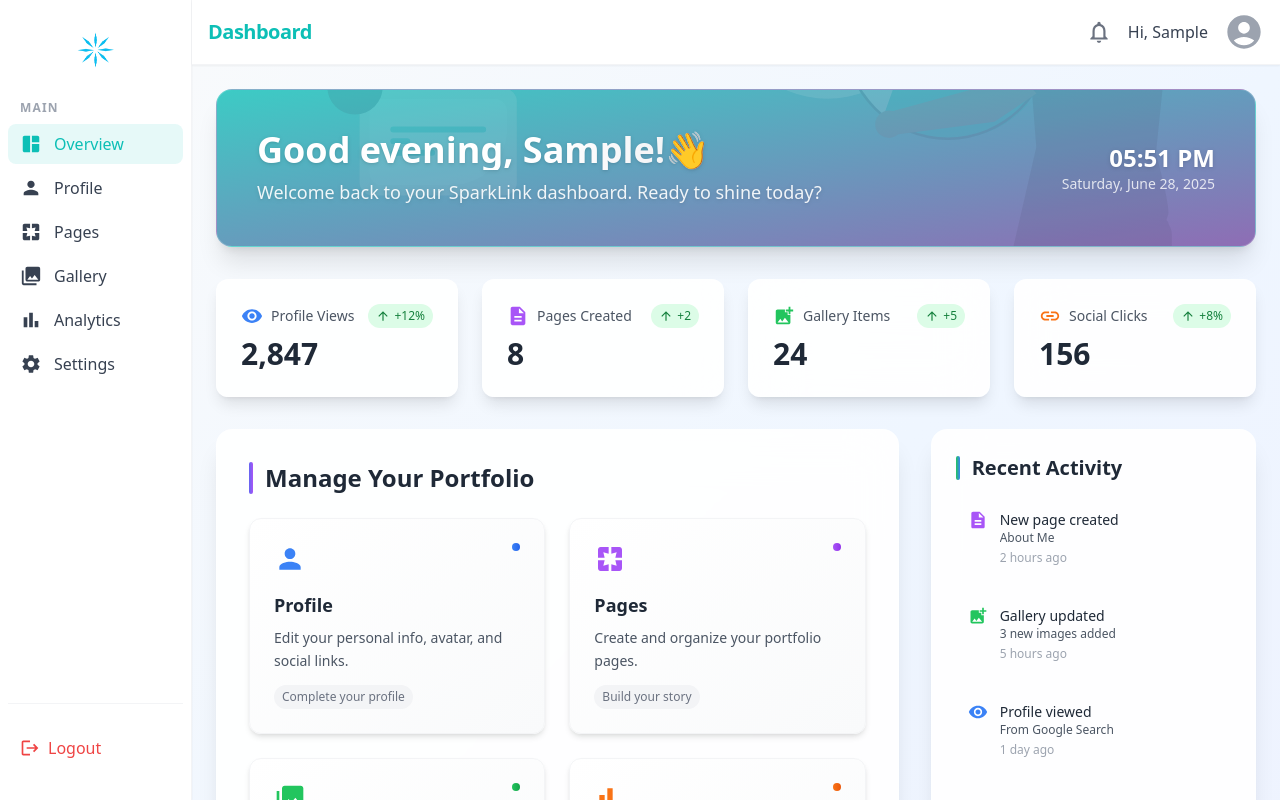
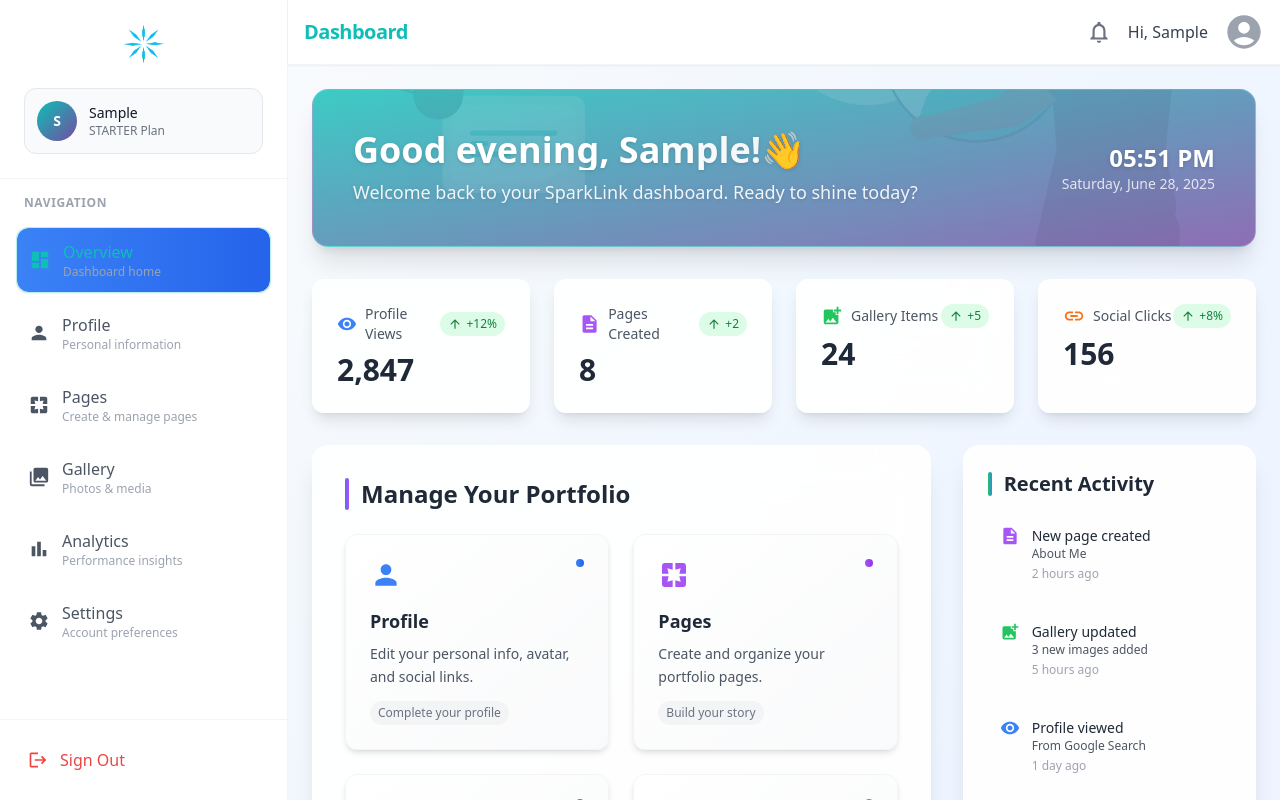
Before and after one commit to evansachie/SparkLink, a React (Vite) app in the folder client/: page /dashboard in a window 1280 px wide. Shown: the top 800 px of the page. Built offline with nearby package versions, Linux system fonts and the light colour scheme; sample sign-in values are in the browser's storage.

Commit message:
feat: enhance Sidebar section

```diff
--- a/client/src/components/dashboard/Sidebar.tsx
+++ b/client/src/components/dashboard/Sidebar.tsx
@@ -1,6 +1,7 @@
 import { Link, useLocation } from "react-router-dom";
 import Logo from "../common/Logo";
 import {
+  MdDashboard,
   MdPerson,
   MdPages,
   MdPhotoLibrary,
@@ -8,25 +9,63 @@ import {
   MdSettings,
   MdLogout,
   MdClose,
-  MdSpaceDashboard,
+  MdVerified,
+  MdKeyboardArrowRight,
 } from "react-icons/md";
 import { GiHamburgerMenu } from "react-icons/gi";
 import { useState, useEffect } from "react";
 import { useAuth } from "../../context/AuthContext";
+import { motion, AnimatePresence } from "framer-motion";
 
 const sidebarLinks = [
-  { to: "/dashboard", label: "Overview", icon: <MdSpaceDashboard size={22} /> },
-  { to: "/dashboard/profile", label: "Profile", icon: <MdPerson size={22} /> },
-  { to: "/dashboard/pages", label: "Pages", icon: <MdPages size={22} /> },
-  { to: "/dashboard/gallery", label: "Gallery", icon: <MdPhotoLibrary size={22} /> },
-  { to: "/dashboard/analytics", label: "Analytics", icon: <MdBarChart size={22} /> },
-  { to: "/dashboard/settings", label: "Settings", icon: <MdSettings size={22} /> },
+  {
+    to: "/dashboard",
+    label: "Overview",
+    icon: <MdDashboard size={22} />,
+    description: "Dashboard home",
+    gradient: "from-blue-500 to-blue-600",
+  },
+  {
+    to: "/dashboard/profile",
+    label: "Profile",
+    icon: <MdPerson size={22} />,
+    description: "Personal information",
+    gradient: "from-purple-500 to-purple-600",
+  },
+  {
+    to: "/dashboard/pages",
+    label: "Pages",
+    icon: <MdPages size={22} />,
+    description: "Create & manage pages",
+    gradient: "from-green-500 to-green-600",
+  },
+  {
+    to: "/dashboard/gallery",
+    label: "Gallery",
+    icon: <MdPhotoLibrary size={22} />,
+    description: "Photos & media",
+    gradient: "from-pink-500 to-pink-600",
+  },
+  {
+    to: "/dashboard/analytics",
+    label: "Analytics",
+    icon: <MdBarChart size={22} />,
+    description: "Performance insights",
+    gradient: "from-orange-500 to-orange-600",
+  },
+  {
+    to: "/dashboard/settings",
+    label: "Settings",
+    icon: <MdSettings size={22} />,
+    description: "Account preferences",
+    gradient: "from-gray-500 to-gray-600",
+  },
 ];
 
 export default function Sidebar() {
   const location = useLocation();
   const [open, setOpen] = useState(false);
-  const { logout } = useAuth();
+  const { user, logout } = useAuth();
 
   // Close sidebar on route change (mobile)
   useEffect(() => {
@@ -54,94 +93,226 @@ export default function Sidebar() {
     return location.pathname.startsWith(to);
   };
 
+  const displayName =
+    user && typeof user === "object" && "firstName" in user && typeof user.firstName === "string"
+      ? user.firstName
+      : user && typeof user === "object" && "email" in user && typeof user.email === "string"
+      ? user.email.split("@")[0]
+      : "User";
+
+  const avatarSrc =
+    user && typeof user === "object" && "profilePicture" in user && typeof user.profilePicture === "string"
+      ? user.profilePicture
+      : undefined;
+
+  const userSubscription =
+    user && typeof user === "object" && "subscription" in user && typeof user.subscription === "string"
+      ? user.subscription
+      : "STARTER";
+
+  const hasVerifiedBadge =
+    user && typeof user === "object" && "hasVerifiedBadge" in user
+      ? Boolean(user.hasVerifiedBadge)
+      : false;
+
   // Sidebar content for reuse
   const sidebarContent = (
-    <>
-      <div className="mb-8 flex items-center justify-center">
-        <Logo size={36} />
+    <div className="h-full flex flex-col bg-white border-r border-gray-100">
+      {/* Header */}
+      <motion.div
+        className="p-6 border-b border-gray-100"
+        initial={{ opacity: 0, y: -20 }}
+        animate={{ opacity: 1, y: 0 }}
+        transition={{ duration: 0.5 }}
+      >
+        <motion.div
+          className="flex items-center justify-center mb-6"
+          whileHover={{ scale: 1.05 }}
+          transition={{ type: "spring", stiffness: 400, damping: 10 }}
+        >
+          <Logo size={40} />
+        </motion.div>
+
+        {/* User Info */}
+        <motion.div
+          className="flex items-center gap-3 p-3 bg-gray-50 rounded-xl border border-gray-200 hover:bg-gray-100 transition-colors"
+          whileHover={{ scale: 1.02 }}
+          transition={{ type: "spring", stiffness: 400, damping: 10 }}
+        >
+          {avatarSrc ? (
+            <img
+              src={avatarSrc}
+              alt="User"
+              className="w-10 h-10 rounded-full object-cover border-2 border-primary/30"
+            />
+          ) : (
+            <div className="w-10 h-10 rounded-full bg-gradient-to-br from-primary to-accent flex items-center justify-center">
+              <span className="text-white font-semibold text-sm">
+                {displayName.charAt(0).toUpperCase()}
+              </span>
             </div>
-      <div className="mb-2 px-3 text-xs font-semibold text-gray-400 uppercase tracking-widest">
-        Main
+          )}
+          <div className="flex-1 min-w-0">
+            <div className="flex items-center gap-1">
+              <p className="text-gray-900 font-medium text-sm truncate">
+                {displayName}
+              </p>
+              {hasVerifiedBadge && (
+                <MdVerified className="text-primary w-4 h-4 flex-shrink-0" />
+              )}
             </div>
-      <nav className="flex-1 space-y-1">
-        {sidebarLinks.map((link) => (
+            <p className="text-gray-500 text-xs">
+              {userSubscription} Plan
+            </p>
+          </div>
+        </motion.div>
+      </motion.div>
+
+      {/* Navigation */}
+      <nav className="flex-1 p-4 space-y-2">
+        <motion.div
+          className="text-xs font-semibold text-gray-400 uppercase tracking-wider mb-4 px-2"
+          initial={{ opacity: 0 }}
+          animate={{ opacity: 1 }}
+          transition={{ delay: 0.2 }}
+        >
+          Navigation
+        </motion.div>
+        {sidebarLinks.map((link, index) => {
+          const active = isActive(link.to);
+          return (
+            <motion.div
+              key={link.to}
+              initial={{ opacity: 0, x: -20 }}
+              animate={{ opacity: 1, x: 0 }}
+              transition={{ delay: 0.1 + index * 0.05 }}
+            >
               <Link
-            key={link.to}
                 to={link.to}
-            className={`flex items-center gap-3 px-3 py-2 rounded-lg font-medium transition ${
-              isActive(link.to)
-                ? "bg-primary/10 text-primary"
-                : "text-gray-700 hover:bg-primary/5"
+                className={`group flex items-center gap-3 px-3 py-3 rounded-xl font-medium transition-all duration-200 relative overflow-hidden ${
+                  active
+                    ? "bg-primary/10 text-primary border border-primary/20 shadow-sm"
+                    : "text-gray-600 hover:bg-gray-50 hover:text-gray-900"
                 }`}
               >
+                {active && (
+                  <motion.div
+                    layoutId="activeBackground"
+                    className={`absolute inset-0 bg-gradient-to-r ${link.gradient} opacity-5 rounded-xl`}
+                    transition={{ type: "spring", bounce: 0.2, duration: 0.6 }}
+                  />
+                )}
+                <motion.div
+                  className={`relative z-10 ${active ? `text-primary` : ""}`}
+                  whileHover={{ scale: 1.1 }}
+                  transition={{ type: "spring", stiffness: 400, damping: 10 }}
+                >
                   {link.icon}
-            {link.label}
+                </motion.div>
+                <div className="flex-1 relative z-10">
+                  <div className="font-medium">{link.label}</div>
+                  <div className="text-xs text-gray-400 group-hover:text-gray-500">
+                    {link.description}
+                  </div>
+                </div>
+                {active && (
+                  <motion.div
+                    initial={{ opacity: 0, scale: 0 }}
+                    animate={{ opacity: 1, scale: 1 }}
+                    transition={{ type: "spring", stiffness: 400, damping: 10 }}
+                  >
+                    <MdKeyboardArrowRight className="w-5 h-5 text-primary/60" />
+                  </motion.div>
+                )}
               </Link>
-        ))}
+            </motion.div>
+          );
+        })}
       </nav>
-      <div className="mt-auto flex flex-col gap-2">
-        <div className="border-t border-gray-100 my-4" />
-        <button
-          className="w-full flex items-center gap-2 text-left px-3 py-2 rounded-lg text-error hover:bg-error/10 font-medium transition"
+
+      {/* Footer */}
+      <motion.div
+        className="p-4 border-t border-gray-100"
+        initial={{ opacity: 0, y: 20 }}
+        animate={{ opacity: 1, y: 0 }}
+        transition={{ delay: 0.4 }}
+      >
+        <motion.button
           onClick={logout}
+          className="w-full flex items-center gap-3 px-3 py-3 text-red-500 hover:text-red-600 hover:bg-red-50 rounded-xl font-medium transition-all duration-200 group"
+          whileHover={{ scale: 1.02 }}
+          whileTap={{ scale: 0.98 }}
+          transition={{ type: "spring", stiffness: 400, damping: 10 }}
+        >
+          <motion.div
+            className="group-hover:scale-110 transition-transform"
+            whileHover={{ rotate: 10 }}
           >
             <MdLogout size={20} />
-          Logout
-        </button>
+          </motion.div>
+          <span>Sign Out</span>
+        </motion.button>
+      </motion.div>
     </div>
-    </>
   );
 
   return (
     <>
-      {/* Desktop/Tablet Sidebar */}
-      <aside className="hidden md:flex flex-col w-48 bg-white border-r border-gray-100 py-8 px-2 min-h-[92vh] sticky top-0 z-30 h-screen shadow-sm">
+      {/* Desktop Sidebar */}
+      <aside className="hidden lg:block w-72 h-screen sticky top-0 z-30">
         {sidebarContent}
       </aside>
+
       {/* Mobile Hamburger Button */}
-      <div className="md:hidden">
+      <div className="lg:hidden">
         {!open && (
-          <button
-            className="fixed top-4 left-4 z-50 bg-white rounded-full shadow p-2 border border-gray-200"
+          <motion.button
+            className="fixed top-4 left-4 z-50 bg-white/90 backdrop-blur-sm rounded-xl shadow-lg p-3 border border-gray-200"
             onClick={() => setOpen(true)}
             aria-label="Open sidebar"
             type="button"
+            whileHover={{ scale: 1.05 }}
+            whileTap={{ scale: 0.95 }}
+            transition={{ type: "spring", stiffness: 400, damping: 10 }}
           >
-            <GiHamburgerMenu className='text-black' size={28} />
-          </button>
+            <GiHamburgerMenu className="text-gray-800" size={24} />
+          </motion.button>
         )}
       </div>
-      {/* Mobile Sidebar Drawer */}
-      <div
-        className={`fixed inset-0 z-50 md:hidden transition-all duration-300 ${
-          open ? "visible" : "invisible pointer-events-none"
-        }`}
-      >
-        {/* Overlay */}
-        <div
-          className={`absolute inset-0 bg-black/30 transition-opacity duration-300 ${
-            open ? "opacity-100" : "opacity-0"
-          }`}
+
+      {/* Mobile Sidebar Overlay */}
+      <AnimatePresence>
+        {open && (
+          <div className="fixed inset-0 z-50 lg:hidden">
+            <motion.div
+              initial={{ opacity: 0 }}
+              animate={{ opacity: 1 }}
+              exit={{ opacity: 0 }}
+              className="absolute inset-0 bg-black/50 backdrop-blur-sm"
               onClick={() => setOpen(false)}
             />
-        {/* Drawer */}
-        <aside
-          className={`absolute top-0 left-0 h-screen w-2/3 max-w-xs bg-white border-r border-gray-100 py-8 px-2 flex flex-col shadow-lg transition-transform duration-300 ${
-            open ? "translate-x-0" : "-translate-x-full"
-          }`}
-          style={{ minWidth: "140px" }}
+            <motion.aside
+              initial={{ x: "-100%" }}
+              animate={{ x: 0 }}
+              exit={{ x: "-100%" }}
+              transition={{ type: "spring", damping: 25, stiffness: 200 }}
+              className="absolute top-0 left-0 h-full w-80 max-w-[85vw] shadow-2xl"
             >
-          <button
-            className="absolute top-4 right-4 text-gray-500 hover:text-black"
+              <motion.button
+                className="absolute top-4 right-4 text-gray-500 hover:text-gray-700 z-10 p-2 rounded-lg hover:bg-gray-100"
                 onClick={() => setOpen(false)}
                 aria-label="Close sidebar"
                 type="button"
+                whileHover={{ scale: 1.1 }}
+                whileTap={{ scale: 0.9 }}
               >
-            <MdClose size={28} />
-          </button>
+                <MdClose size={24} />
+              </motion.button>
               {sidebarContent}
-        </aside>
+            </motion.aside>
           </div>
+        )}
+      </AnimatePresence>
     </>
   );
 }
```
Lines whose indentation alone changed are shown as unchanged.
